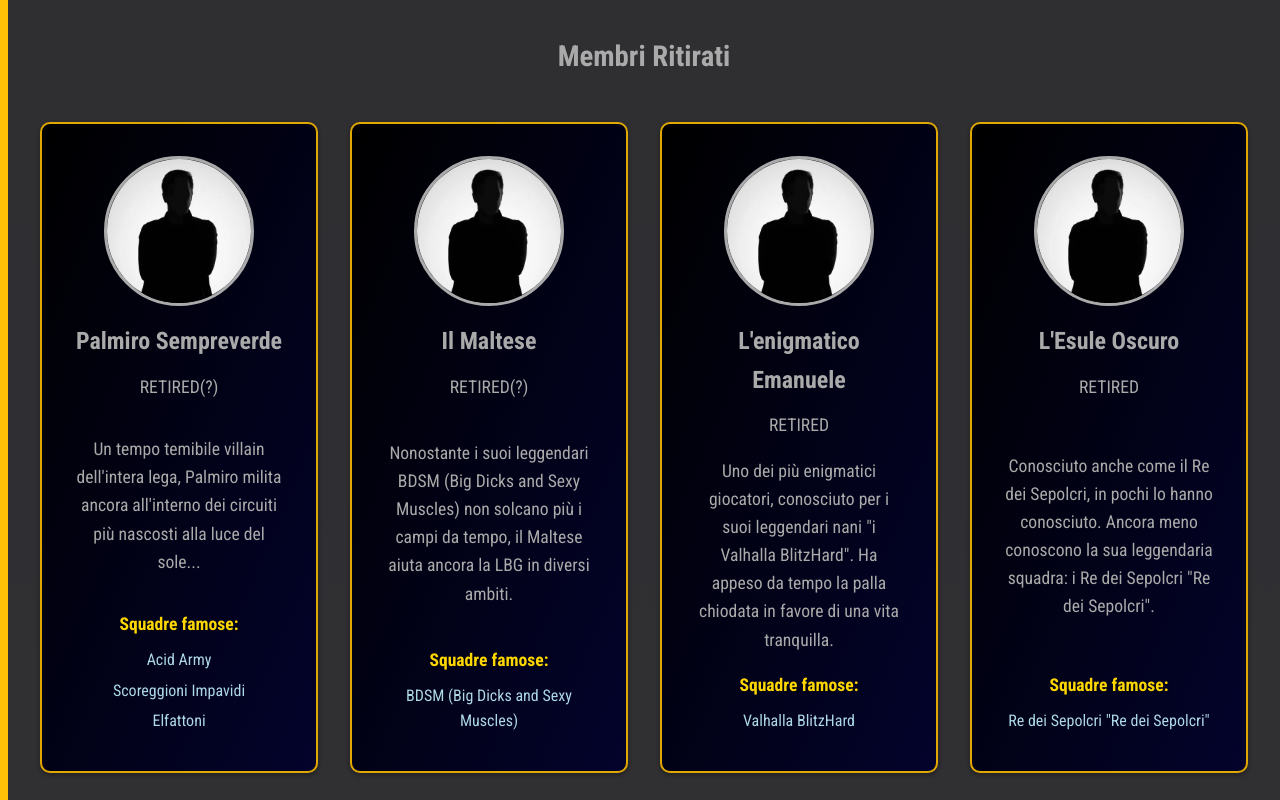
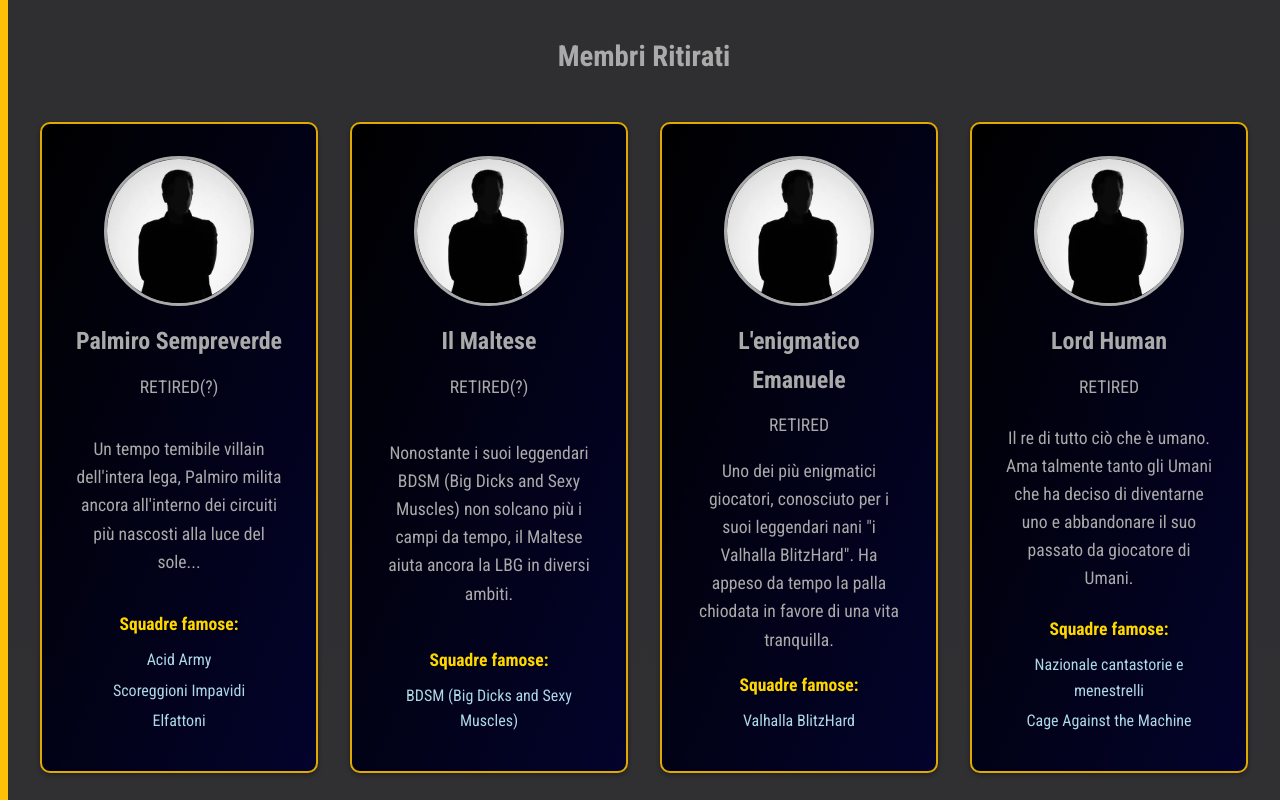
Before and after one commit to AndreaFlea/AndreaFlea.github.io, a plain HTML site: page chisiamo.html in a window 1280 px wide. Shown: the part 2880-3680 px from the top of the page. Drawn offline with Linux system fonts and the light colour scheme.

Commit message:
Update chisiamo.html
RELEASE

```diff
--- a/chisiamo.html
+++ b/chisiamo.html
@@ -276,6 +276,21 @@
                         </ul>
                     </div>
                 </div>
+                <!-- Lord Human -->
+                <div class="member-card retired-card">
+                    <img src="img chisiamo/ritirato.jpg" alt="Avatar generico per membro ritirato">
+                    <h3>Lord Human</h3>
+                    <p>RETIRED</p>
+                    <p>Il re di tutto ciò che è umano. Ama talmente tanto gli Umani che ha deciso di diventarne uno e abbandonare il suo passato da giocatore di Umani.</p>
+                     <div class="legendary-teams">
+                        <h4>Squadre famose:</h4>
+                        <ul>
+                            <li><a href="https://lbgi.blogspot.com/2021/01/nazionale-cantastorie-e-menestrelli.html" target="_blank" rel="noopener noreferrer">Nazionale cantastorie e menestrelli</a></li>
+                            <li><a href="https://lbgi.blogspot.com/2021/04/cage-against-machine.html" target="_blank" rel="noopener noreferrer">Cage Against the Machine</a></li>
+                            <!-- Aggiungi altre squadre se necessario -->
+                        </ul>
+                    </div>
+                </div>
                 <!-- Esule Oscuro -->
                 <div class="member-card retired-card">
                     <img src="img chisiamo/ritirato.jpg" alt="Avatar generico per membro ritirato">
```
